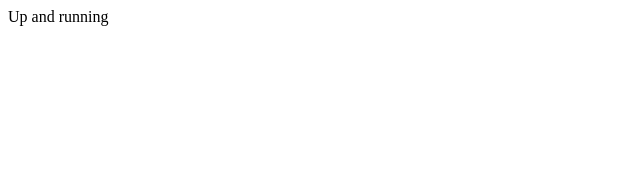
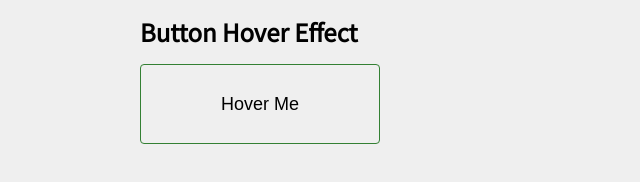
Before and after one commit to raph90/frontend-demos, a plain HTML site: page index.html in a window 1280 px wide. Shown: the whole page, without its empty margins (0-640 px from the left). Drawn offline with Linux system fonts and the light colour scheme.

Commit message:
added a button

```diff
--- a/index.html
+++ b/index.html
@@ -3,8 +3,20 @@
 <head>
   <meta charset="UTF-8">
   <title>Frontend Demos</title>
+  <link rel="preconnect" href="https://fonts.gstatic.com">
+<link href="https://fonts.googleapis.com/css2?family=Noto+Sans+JP&display=swap" rel="stylesheet">
+  <link rel="stylesheet" href="style.css" type="text/css" media="all">
 </head>
 <body>
-  Up and running
+
+  <div class="wrapper">
+  <div class="demo-button-1">
+    <h1>Button Hover Effect</h1>
+    <div class="btn">
+      <button type="button">Hover Me</button>
+    </div>
+  </div>
+
+  </div>
 </body>
 </html>
--- a/style.css
+++ b/style.css
@@ -1,4 +1,90 @@
+* {
+  margin: 0;
+  padding: 0;
+  box-sizing: border-box;
+}
+
+html,
 body {
-  padding: 2rem;
-  display: flex;
+  width: 100%;
+  font-family: "Noto Sans JP", sans-serif;
 }
+
+body {
+  height: 100vh;
+  background: #efefef;
+}
+
+h1 {
+  font-size: 1.5rem;
+  line-height: 2rem;
+  margin-bottom: 1rem;
+}
+
+.wrapper {
+  width: 1000px;
+  margin: 0 auto;
+  padding: 1rem 0;
+}
+
+button {
+  background: none;
+  position: relative;
+  width: 240px;
+  height: 80px;
+  border: 1px solid #338033;
+  font-size: 18px;
+  border-radius: 4px;
+  transition: 0.6s;
+  overflow: hidden;
+}
+
+button:focus {
+  outline: none;
+}
+
+button:before {
+  content: "";
+  display: block;
+  position: absolute;
+  background: rgba(255, 255, 255, 0.5);
+  width: 60px;
+  height: 100%;
+  left: 0;
+  top: 0;
+  opacity: 0.5;
+  filter: blur(30px);
+  transform: translateX(-130px) skewX(-15deg);
+}
+
+button:after {
+  content: "";
+  display: block;
+  position: absolute;
+  background: rgba(255, 255, 255, 0.2);
+  width: 30px;
+  height: 100%;
+  left: 30px;
+  top: 0;
+  opacity: 0;
+  filter: blur(30px);
+  transform: translateX(-100px) X(-15deg);
+}
+
+button:hover {
+  background: #338033;
+  cursor: pointer;
+  color: white;
+}
+
+button:hover:before {
+  transform: translateX(300px) skewX(-15deg);
+  opacity: 0.6;
+  transition: 0.7s;
+}
+
+button:hover:after {
+  transform: translateX(300px) skewX(-15deg);
+  opacity: 1;
+  transition: 0.7s;
+}
```
